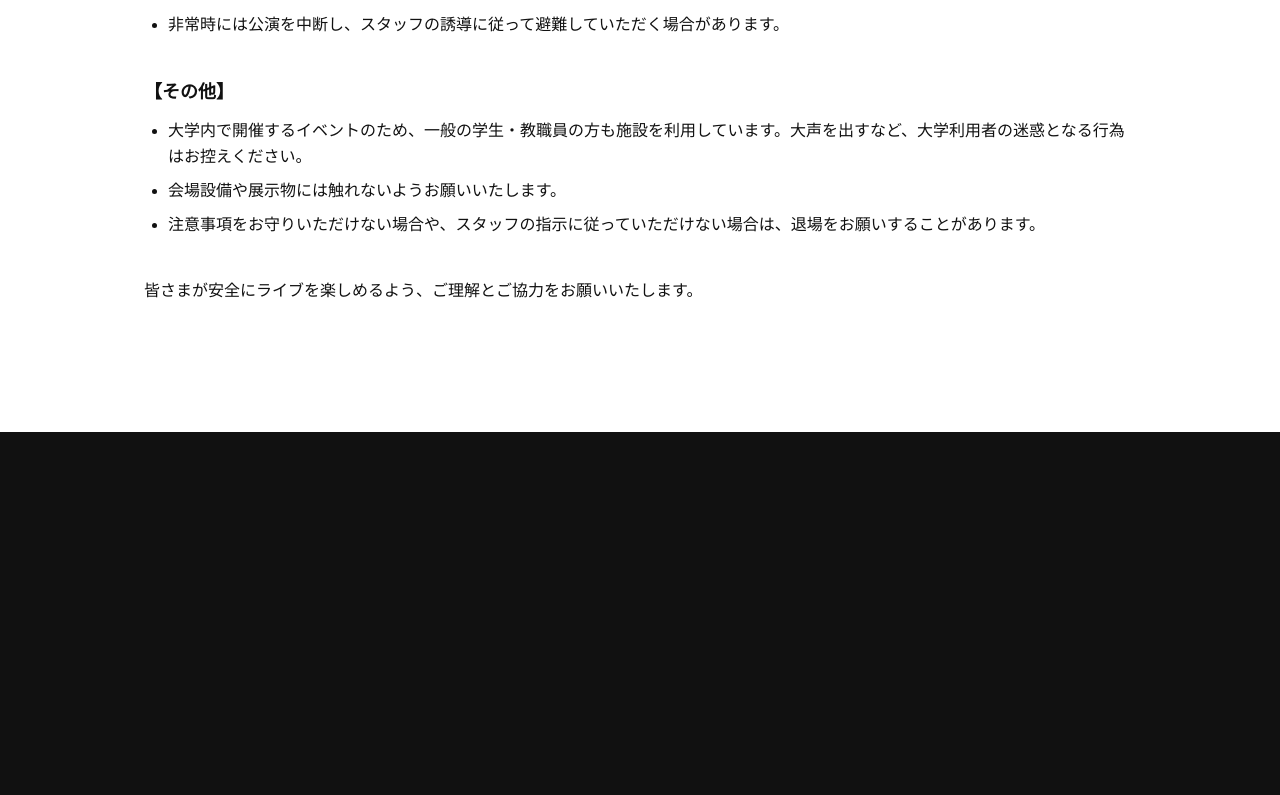
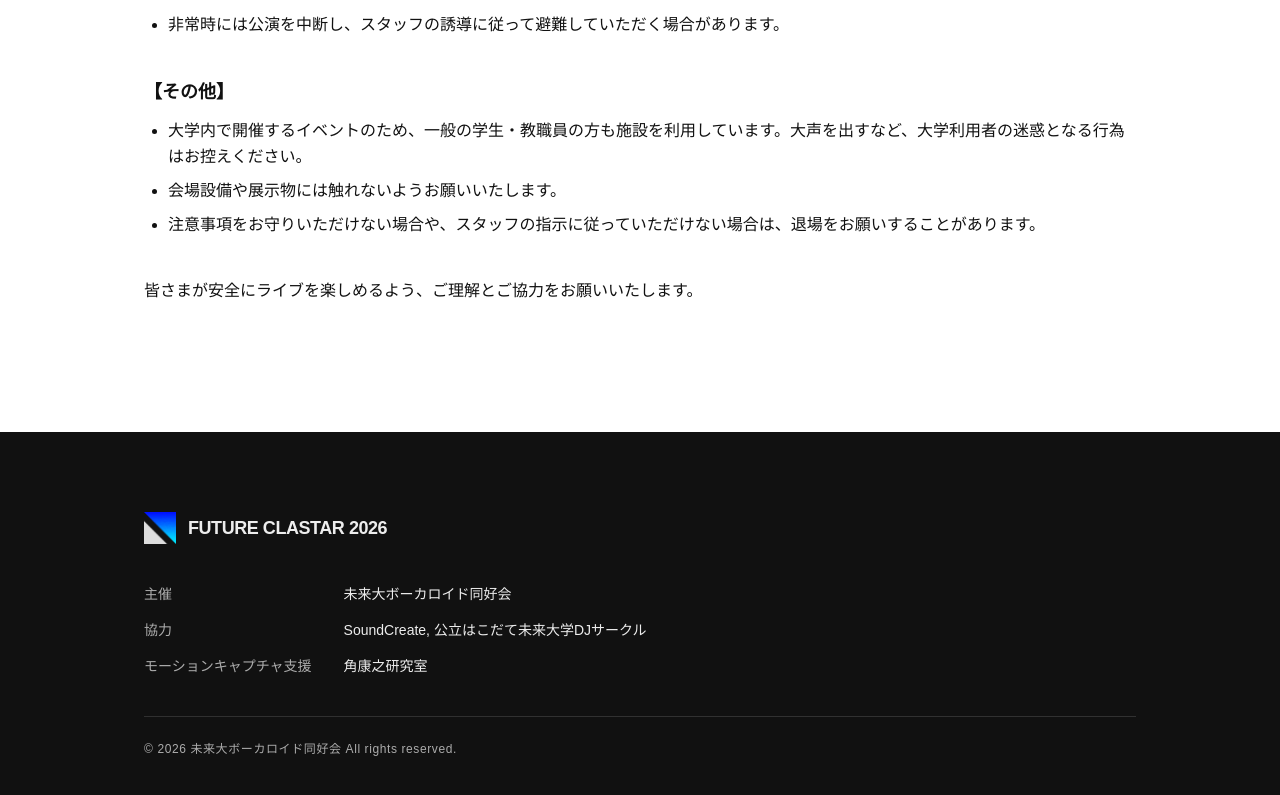
Before and after one commit to FUNVC/funfes2026, a Next.js app: page /2026/ in a window 1280 px wide. Shown: the part 5460-6255 px from the top of the page. Before the commit the page ends 5892 px from the top, so only its background shows below. Built offline with nearby package versions, Linux system fonts and the light colour scheme; a web font is replaced by a local one.

Commit message:
フッターできた

```diff
--- a/src/app/page.tsx
+++ b/src/app/page.tsx
@@ -1,3 +1,4 @@
+import Footer from "@/components/Footer";
 import Header from "@/components/Header";
 import About from "@/components/sections/About";
 import Access from "@/components/sections/Access";
@@ -18,6 +19,7 @@ export default function Home() {
         <Access />
         <Attention />
       </main>
+      <Footer />
     </>
   );
 }
--- /dev/null
+++ b/src/components/Footer.tsx
@@ -0,0 +1,35 @@
+import Image from "next/image";
+import icon from "../../public/voca_fun_icon.png";
+
+// クレジット表記。項目を増やすときはここに追加する
+const CREDITS = [
+  { role: "主催", name: "未来大ボーカロイド同好会" },
+  { role: "協力", name: "SoundCreate, 公立はこだて未来大学DJサークル" },
+  { role: "モーションキャプチャ支援", name: "角康之研究室" },
+];
+
+export default function Footer() {
+  return (
+    <footer className="bg-(--dark-bg) text-(--dark-fg)">
+      <div className="mx-auto flex max-w-5xl flex-col gap-10 px-4 py-16 md:py-20">
+        <div className="flex items-center gap-3">
+          <Image src={icon} alt="" aria-hidden className="size-8" sizes="32px" />
+          <span className="text-lg leading-none font-bold tracking-tight">FUTURE CLASTAR 2026</span>
+        </div>
+
+        <dl className="grid gap-4 text-sm md:grid-cols-[auto_1fr] md:gap-x-8">
+          {CREDITS.map((credit) => (
+            <div key={credit.role} className="contents">
+              <dt className="opacity-70">{credit.role}</dt>
+              <dd className="font-medium">{credit.name}</dd>
+            </div>
+          ))}
+        </dl>
+
+        <p className="border-t border-(--dark-fg)/20 pt-6 text-xs tracking-wider opacity-70">
+          © 2026 未来大ボーカロイド同好会 All rights reserved.
+        </p>
+      </div>
+    </footer>
+  );
+}
```
